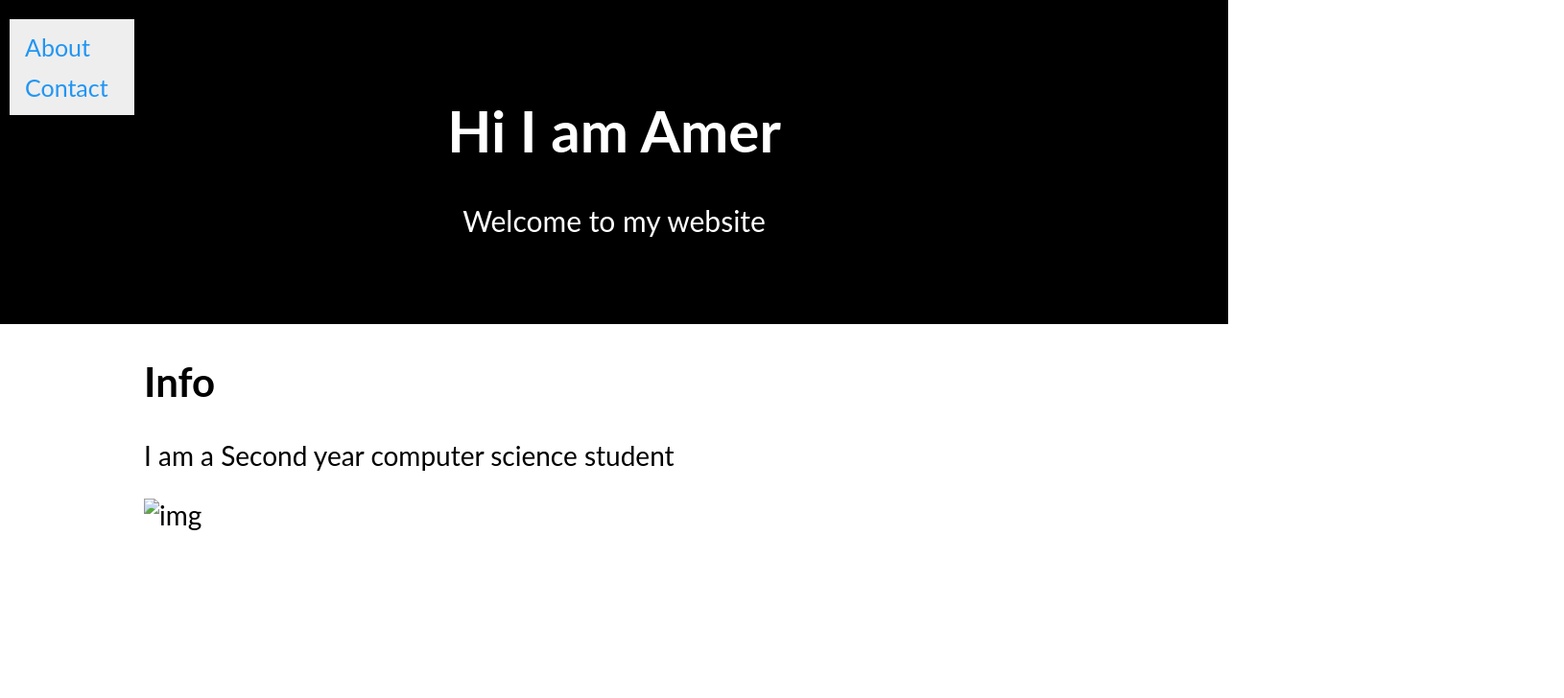
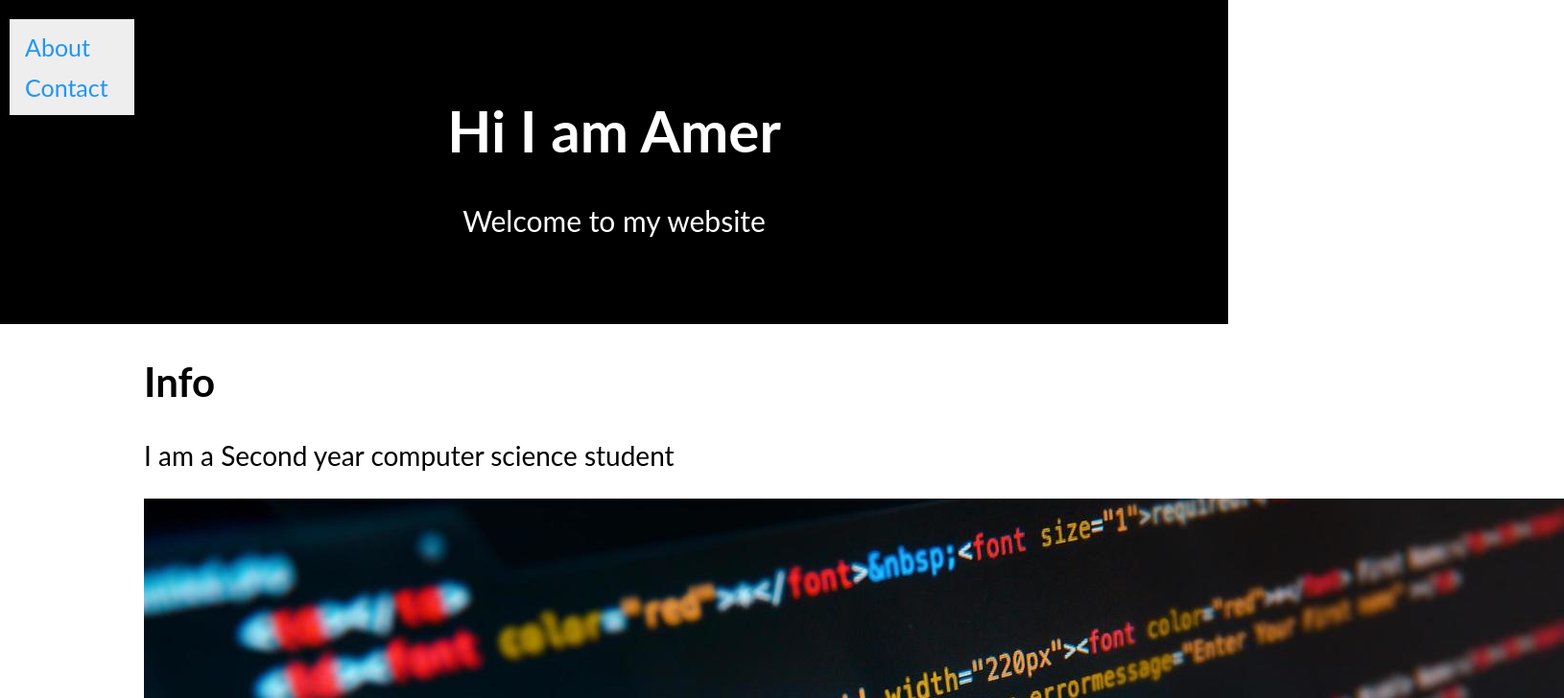
Before and after one commit to A-Damaj/AD.github.io, a plain HTML site: page index.html in a window 1280 px wide. Shown: the top 728 px of the page at 96% size, 1630 px wide, since content can reach past the window. Drawn offline with Linux system fonts and the light colour scheme.

Commit message:
Update index.html

```diff
--- a/index.html
+++ b/index.html
@@ -86,7 +86,7 @@ body {
 <div class="main">
   <h2>Info</h2>
   <p>I am a Second year computer science student</p>
- <img src="desktop.jpeg" alt="img">
+ <img src="https://github.com/A-Damaj/AD.github.io/blob/main/desktop.jpeg.jpg" alt="img">
 </div>
 
 </body>
```
